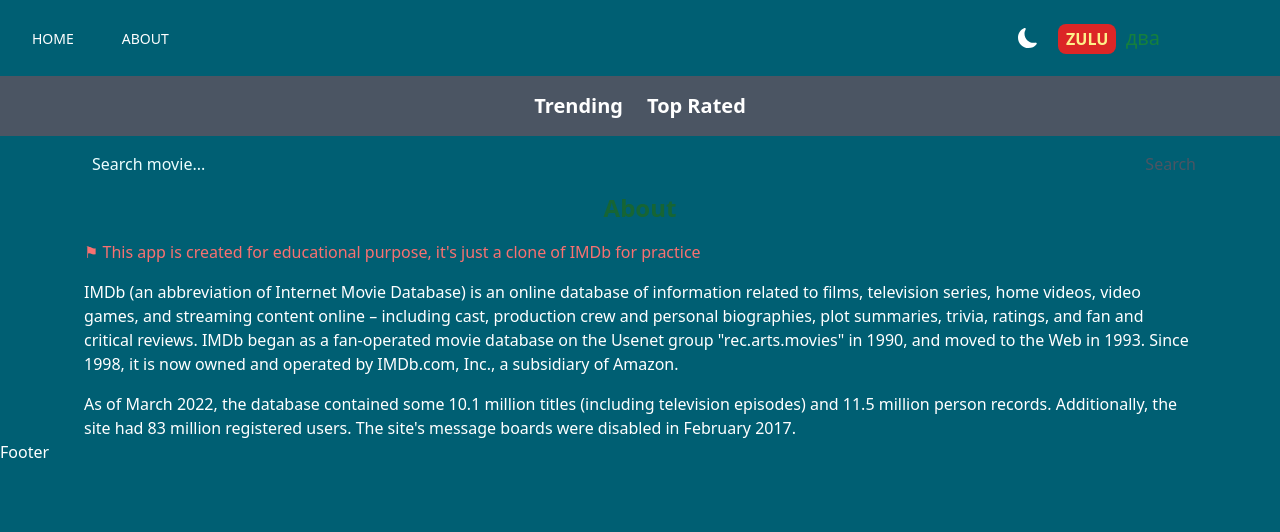
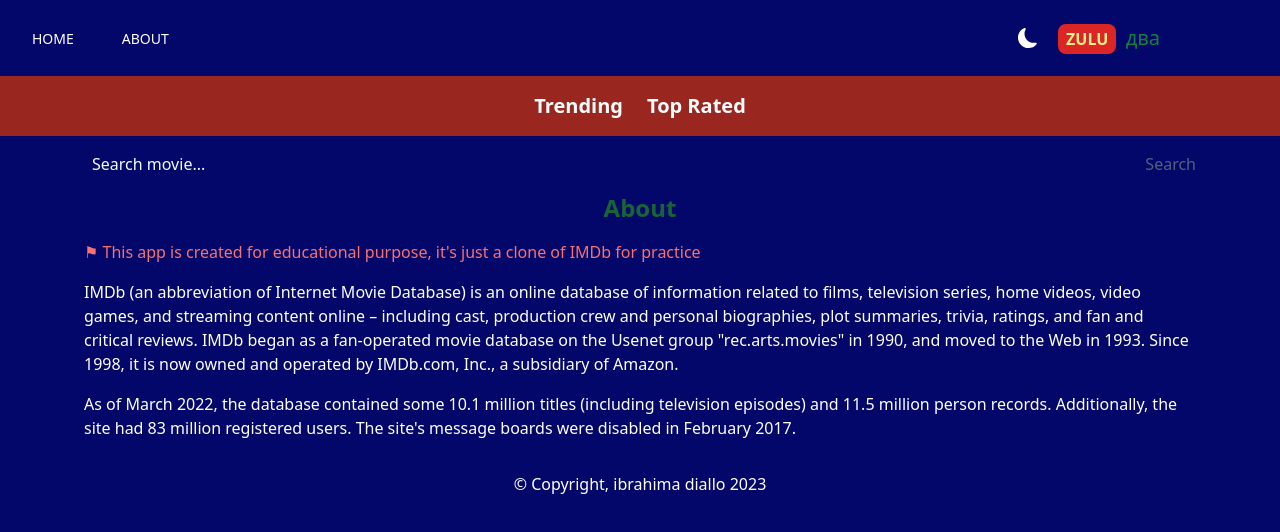
Before and after one commit to lodiajames/zulu2, a Next.js app: page /about in a window 1280 px wide. Shown: the top 532 px of the page. Built offline with nearby package versions, Linux system fonts and the light colour scheme.

Commit message:
edited search functionality, and footer

```diff
--- a/components/Banner.js
+++ b/components/Banner.js
@@ -3,7 +3,7 @@ import NavbarItem from './NavbarItem'
 
 export default function Banner() {
   return (
-    <div className='flex justify-center space-x-2 bg-gray-600 lg:text-xl p-4'>
+    <div className='flex justify-center space-x-2 bg-[#99261F] lg:text-xl p-4'>
           <NavbarItem title="Trending" params="fetchTrending"/>
           <NavbarItem title="Top Rated" params="fetchTopRated"/>
     </div>
--- a/components/Card.jsx
+++ b/components/Card.jsx
@@ -8,7 +8,7 @@ export default function Card({result}) {
   return (
     <div className='sm:p-3 sm:hover:shadow-slate-300 sm:shadow-md rounded-lg sm:border sm:border-slate-400 sm:m-2 sm:hover:cursor-pointer transition-shadow duration-200 ease-out group'>
        <Link href={`/movie/${result.id}`}>
-       {/* <Link href="https://www.imdb.com/"> */}
+
 
         <Image src={`https://image.tmdb.org/t/p/original/${result.backdrop_path || result.poster_path} `} width={500} height={300}
 
--- a/components/Footer.js
+++ b/components/Footer.js
@@ -2,6 +2,11 @@ import React from 'react'
 
 export default function Footer() {
   return (
-    <div>Footer</div>
+    <div className='max-w-6xl mx-auto text-center'>
+
+         <p className='text-center mt-8'>© Copyright, ibrahima diallo {new Date().getFullYear()}</p>
+
+
+      </div>
   )
 }
--- a/components/SearchBox.jsx
+++ b/components/SearchBox.jsx
@@ -16,7 +16,7 @@ export default function SearchBox() {
     <form onSubmit={handleSubmit} className='max-w-6xl mx-auto flex justify-between items-center px-5  '>
         <input onChange={(e)=>setSearch(e.target.value)} value={search} type="text" placeholder='Search movie...'
         className='flex-1 h-14 rounded-sm placeholder-cyan-50 outline-none bg-transparent ml-2'/>
-        <button disabled={!search} type='submit' className='text-orange-700 disabled:text-gray-600'>Search</button>
+        <button disabled={!search} type='submit' className='text-orange-700 disabled:text-[#52637C]'>Search</button>
     </form>
   )
 }
--- a/src/pages/search/[searchTerm].jsx
+++ b/src/pages/search/[searchTerm].jsx
@@ -3,21 +3,24 @@ import React from 'react'
 
 
 
+export async function getServerSideProps(context){
 
-export async function getServerSideProps(context){
-    const movieId = context.query.search
+    const keyword =  context.query.searchTerm
 
 
- const res = await fetch(`https://api.themoviedb.org/3/search/movie?api_key=${process.env.API_KEY}&query=${movieId}&language=en-US&include_adult=false`)
+    console.log("keyword " + keyword)
+
+
+ const res = await fetch(`https://api.themoviedb.org/3/search/movie?api_key=${process.env.API_KEY}&query=${keyword}&language=en-US&include_adult=false`)
    const data= await res.json();
-   const results = data.results
+   const results =  data.results
 
-     if(!res.ok){
-        throw new Error("oops movie not found")
-     }
+
    return{
     props: {results}
+
    }
+
 
 }
 
@@ -28,10 +31,10 @@ export default function searchTerm ({results}) {
 
     return (<div>
         {results && results.length === 0 && (
-             <h1 className=''>No movie found</h1>
+             <h1 className='text-red-700 text-center'>No movie found</h1>
         )}
     {
-      results &&   <Results results= {results}/>
+     results && <Results  results={results}/>
     }
 
 
--- a/src/styles/globals.css
+++ b/src/styles/globals.css
@@ -12,7 +12,7 @@ html{
 html,
 body {
   color: white;
-  background: #005f73;
+  background: #03076A;
   user-select: none;
 
 }
```
